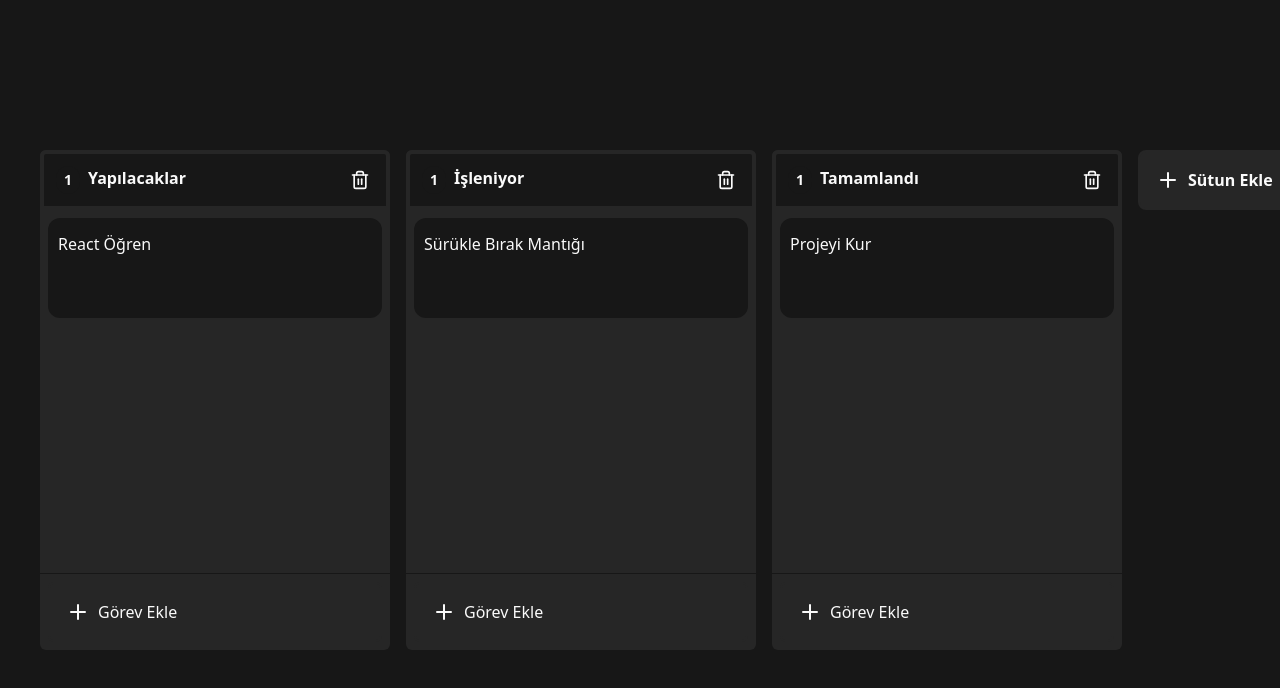
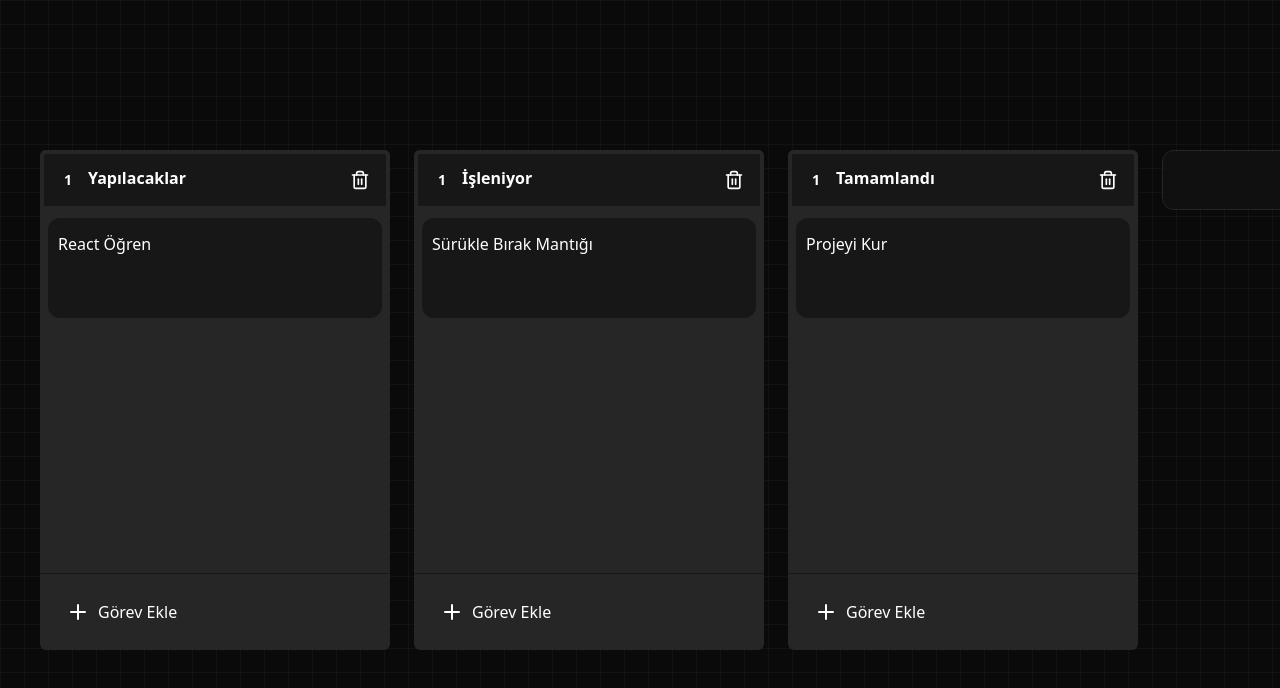
Before and after one commit to Yunusisback/Taskflow, a React (Vite) app: page / in a window 1280 px wide. Shown: the top 688 px of the page. Built offline with nearby package versions, Linux system fonts and the light colour scheme.

Commit message:
a background pattern that adds depth to the page has been added, and the overall font structure has been updated.

```diff
--- a/src/components/KanbanBoard.jsx
+++ b/src/components/KanbanBoard.jsx
@@ -34,8 +34,6 @@ const KanbanBoard = () => {
   // Sütun ID leri (sıralama için)
   const columnsId = useMemo(() => columns.map((col) => col.id), [columns]);
 
-
-
   // dnd-kit Sensörleri (Fare hareketi algılayıcı)
   const sensors = useSensors(
     useSensor(PointerSensor, {
@@ -53,25 +51,28 @@ const KanbanBoard = () => {
     };
     setColumns([...columns, columnToAdd]);
   }
+
   // Sütun silme fonksiyonu
   function deleteColumn(id) {
     setColumns(columns.filter((col) => col.id !== id));
-
     setTasks(tasks.filter((t) => t.columnId !== id));
   }
+
   // Yeni görev oluşturma fonksiyonu
   function createTask(columnId) {
     const newTask = {
       id: generateId(),
       columnId,
-      content: `Görev ${tasks.length + 1}`,
+      content: `Yeni Görev ${tasks.length + 1}`,
     };
     setTasks([...tasks, newTask]);
   }
+
   // Görev silme fonksiyonu
   function deleteTask(id) {
     setTasks(tasks.filter((task) => task.id !== id));
   }
+
   // Görev güncelleme fonksiyonu
   function updateTask(id, content) {
     const newTasks = tasks.map((task) => {
@@ -80,6 +81,7 @@ const KanbanBoard = () => {
     });
     setTasks(newTasks);
   }
+
   // Rastgele ID oluşturma fonksiyonu
   function generateId() {
     return Math.floor(Math.random() * 10001).toString();
@@ -112,17 +114,14 @@ const KanbanBoard = () => {
 
     if (!isActiveTask) return;
 
-
     if (isActiveTask && isOverTask) {
       setTasks((tasks) => {
         const activeIndex = tasks.findIndex((t) => t.id === activeId);
         const overIndex = tasks.findIndex((t) => t.id === overId);
 
-
         if (tasks[activeIndex].columnId !== tasks[overIndex].columnId) {
           tasks[activeIndex].columnId = tasks[overIndex].columnId;
         }
-
 
         return arrayMove(tasks, activeIndex, overIndex);
       });
@@ -130,14 +129,10 @@ const KanbanBoard = () => {
 
     const isOverColumn = over.data.current?.type === "Column";
 
-
     if (isActiveTask && isOverColumn) {
       setTasks((tasks) => {
         const activeIndex = tasks.findIndex((t) => t.id === activeId);
-
-
         tasks[activeIndex].columnId = overId;
-
         return arrayMove(tasks, activeIndex, activeIndex);
       });
     }
@@ -160,7 +155,9 @@ const KanbanBoard = () => {
     const isActiveColumn = active.data.current?.type === "Column";
     if (isActiveColumn) {
       setColumns((columns) => {
-        const activeColumnIndex = columns.findIndex((col) => col.id === activeId);
+        const activeColumnIndex = columns.findIndex(
+          (col) => col.id === activeId
+        );
         const overColumnIndex = columns.findIndex((col) => col.id === overId);
         return arrayMove(columns, activeColumnIndex, overColumnIndex);
       });
@@ -179,17 +176,25 @@ const KanbanBoard = () => {
         overflow-x-auto
         overflow-y-hidden
         px-[40px]
+        bg-neutral-950
+        text-white
+        font-sans
     "
     >
-     {/*  Dndcontext ile sürükle bırak işlevselliğini sağla */}
+      {/* Dekoratif Arka Plan Deseni (Grid) */}
+      <div className="fixed inset-0 z-0 h-full w-full bg-[linear-gradient(to_right,#80808012_1px,transparent_1px),linear-gradient(to_bottom,#80808012_1px,transparent_1px)] bg-[size:24px_24px]"></div>
+
+      {/* Ana İçerik */}
+      <div className="z-10 flex gap-6">
+
+        {/* Dndcontext ile sürükle bırak işlevselliğini sağla */}
         <DndContext
           sensors={sensors}
           onDragStart={onDragStart}
           onDragEnd={onDragEnd}
           onDragOver={onDragOver}
         >
-        <div className="flex gap-4">
-
+          <div className="flex gap-6">
             {/* Sütunları sıralanabilir konteyner içinde göster */}
             <SortableContext items={columnsId}>
               {columns.map((col) => (
@@ -205,7 +210,6 @@ const KanbanBoard = () => {
               ))}
             </SortableContext>
 
-
             <button
               onClick={createNewColumn}
               className="
@@ -213,26 +217,30 @@ const KanbanBoard = () => {
                 w-[350px]
                 min-w-[350px]
                 cursor-pointer
-            rounded-lg
-            bg-neutral-800
-            border-2
+                rounded-xl
+                bg-neutral-900/50
+                backdrop-blur-sm
+                border
                 border-neutral-800
                 p-4
-            ring-rose-500
-            hover:ring-2
                 flex
                 gap-2
                 items-center
-            font-bold
+                justify-center
+                text-neutral-400
+                hover:text-rose-500
+                hover:border-rose-500/50
+                hover:bg-neutral-900
                 transition-all
+                duration-200
                 "
             >
-            <Plus />
-            Sütun Ekle
+              <Plus size={24} />
+              <span className="font-semibold">Sütun Ekle</span>
             </button>
           </div>
 
-      {/*  Sürükleme sırasında üstte gösterilecek eleman */}
+          {/* Sürükleme sırasında üstte gösterilecek eleman */}
           {createPortal(
             <DragOverlay>
               {activeColumn && (
@@ -249,6 +257,7 @@ const KanbanBoard = () => {
           )}
         </DndContext>
       </div>
+    </div>
   );
 };
 
```
Lines whose indentation alone changed are shown as unchanged.
